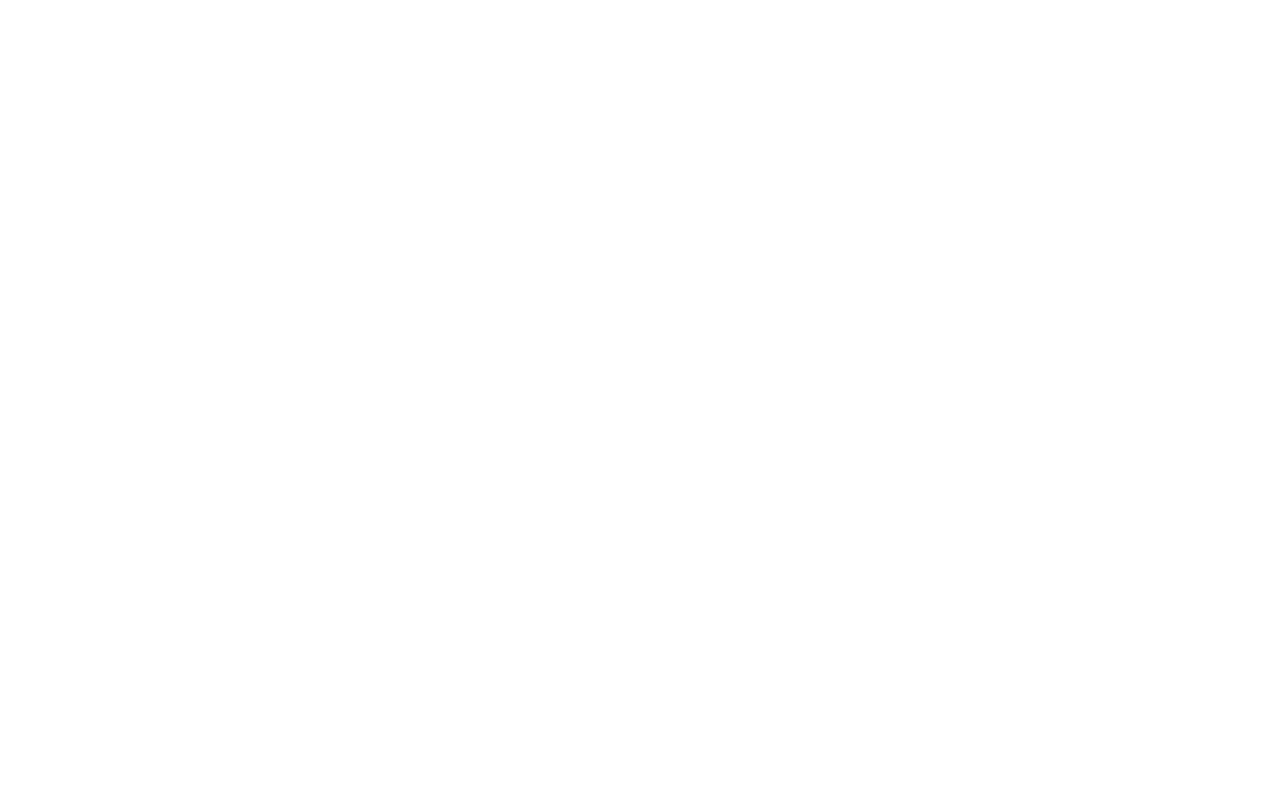
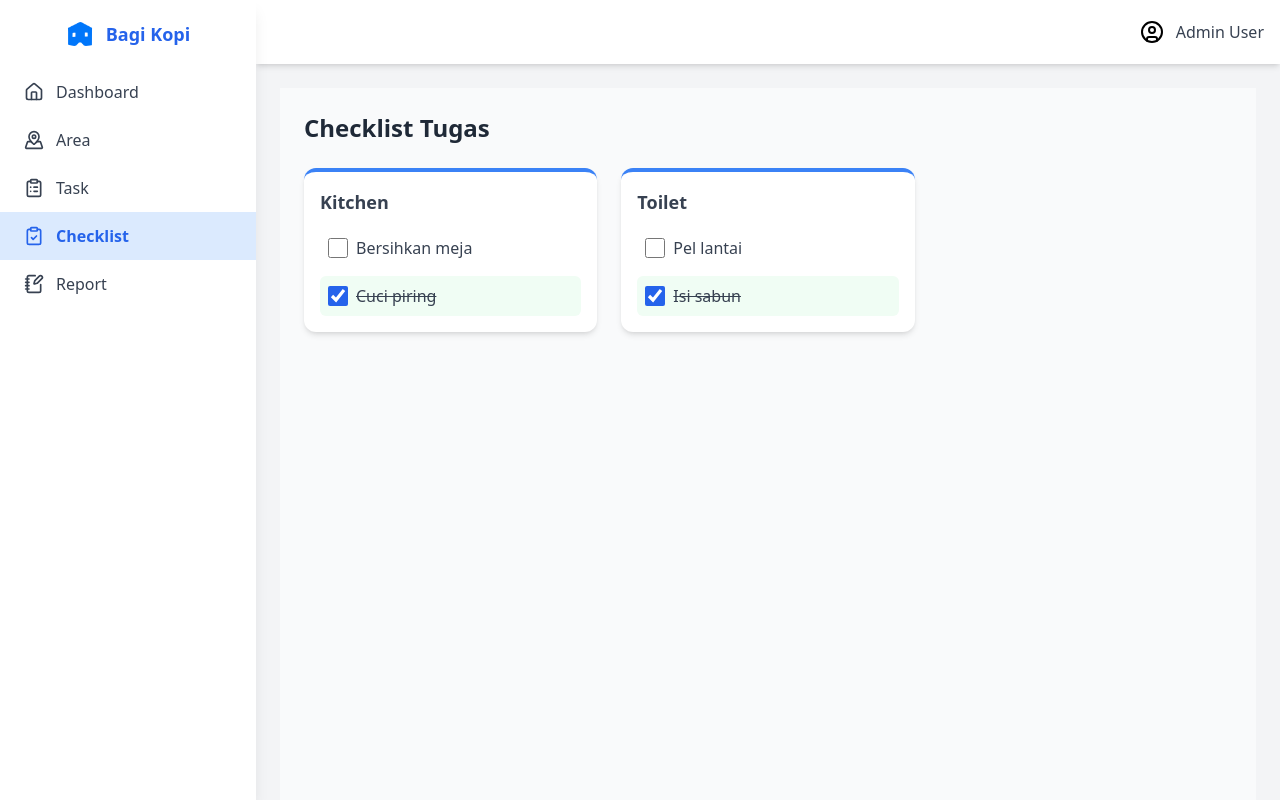
Before and after one commit to RizalSFN/ceklis-monitoring, a React (Vite) app in the folder frontend/: page /checklist in a window 1280 px wide. Before the commit this address had no page. Built offline with nearby package versions, Linux system fonts and the light colour scheme.

Commit message:
membuat halaman checklist

```diff
--- a/frontend/src/App.jsx
+++ b/frontend/src/App.jsx
@@ -3,6 +3,7 @@
 import Dashboard from "./pages/Dashboard.jsx";
 import Area from "./pages/Area.jsx";
 import Task from "./pages/Task.jsx";
+import Checklist from "./pages/Checklist.jsx";
 
 function App() {
   return (
@@ -12,6 +13,7 @@
         <Route path="/dashboard" element={<Dashboard />} />
         <Route path="/area" element={<Area />} />
         <Route path="/task" element={<Task />} />
+        <Route path="/checklist" element={<Checklist />} />
       </Routes>
     </BrowserRouter>
   )
--- /dev/null
+++ b/frontend/src/pages/Checklist.jsx
@@ -0,0 +1,91 @@
+import { useState, useEffect } from "react";
+import Layout from "../layouts/Layout";
+
+const Checklist = () => {
+    const [areas, setAreas] = useState([]);
+
+    useEffect(() => {
+        // Contoh dummy fetch data (nanti ganti pakai API kamu)
+        setAreas([
+            {
+                id: 1,
+                name: "Kitchen",
+                tasks: [
+                    { id: 1, name: "Bersihkan meja", done: false },
+                    { id: 2, name: "Cuci piring", done: true },
+                ],
+            },
+            {
+                id: 2,
+                name: "Toilet",
+                tasks: [
+                    { id: 3, name: "Pel lantai", done: false },
+                    { id: 4, name: "Isi sabun", done: true },
+                ],
+            },
+        ]);
+    }, []);
+
+    const toggleTask = (areaId, taskId) => {
+        setAreas((prev) =>
+            prev.map((area) =>
+                area.id === areaId
+                    ? {
+                        ...area,
+                        tasks: area.tasks.map((task) =>
+                            task.id === taskId ? { ...task, done: !task.done } : task
+                        ),
+                    }
+                    : area
+            )
+        );
+    };
+
+    return (
+        <Layout>
+            <div className="p-6 bg-gray-50 min-h-screen">
+                <h1 className="text-2xl font-bold text-gray-800 mb-6">Checklist Tugas</h1>
+
+                {/* Board Container */}
+                <div className="grid grid-cols-1 md:grid-cols-2 lg:grid-cols-3 gap-6">
+                    {areas.map((area) => (
+                        <div
+                            key={area.id}
+                            className="bg-white shadow-md rounded-xl p-4 flex flex-col border-t-4 border-blue-500"
+                        >
+                            <h2 className="text-lg font-semibold text-gray-700 mb-3">
+                                {area.name}
+                            </h2>
+
+                            {/* Task List */}
+                            <div className="space-y-2">
+                                {area.tasks.map((task) => (
+                                    <label
+                                        key={task.id}
+                                        className={`flex items-center gap-2 p-2 rounded-md cursor-pointer transition ${task.done ? "bg-green-50" : "hover:bg-gray-50"
+                                            }`}
+                                    >
+                                        <input
+                                            type="checkbox"
+                                            checked={task.done}
+                                            onChange={() => toggleTask(area.id, task.id)}
+                                            className="w-5 h-5 accent-blue-600"
+                                        />
+                                        <span
+                                            className={`text-gray-700 ${task.done ? "line-through text-gray-400" : ""
+                                                }`}
+                                        >
+                                            {task.name}
+                                        </span>
+                                    </label>
+                                ))}
+                            </div>
+                        </div>
+                    ))}
+                </div>
+            </div>
+        </Layout>
+    );
+};
+
+export default Checklist;
```
